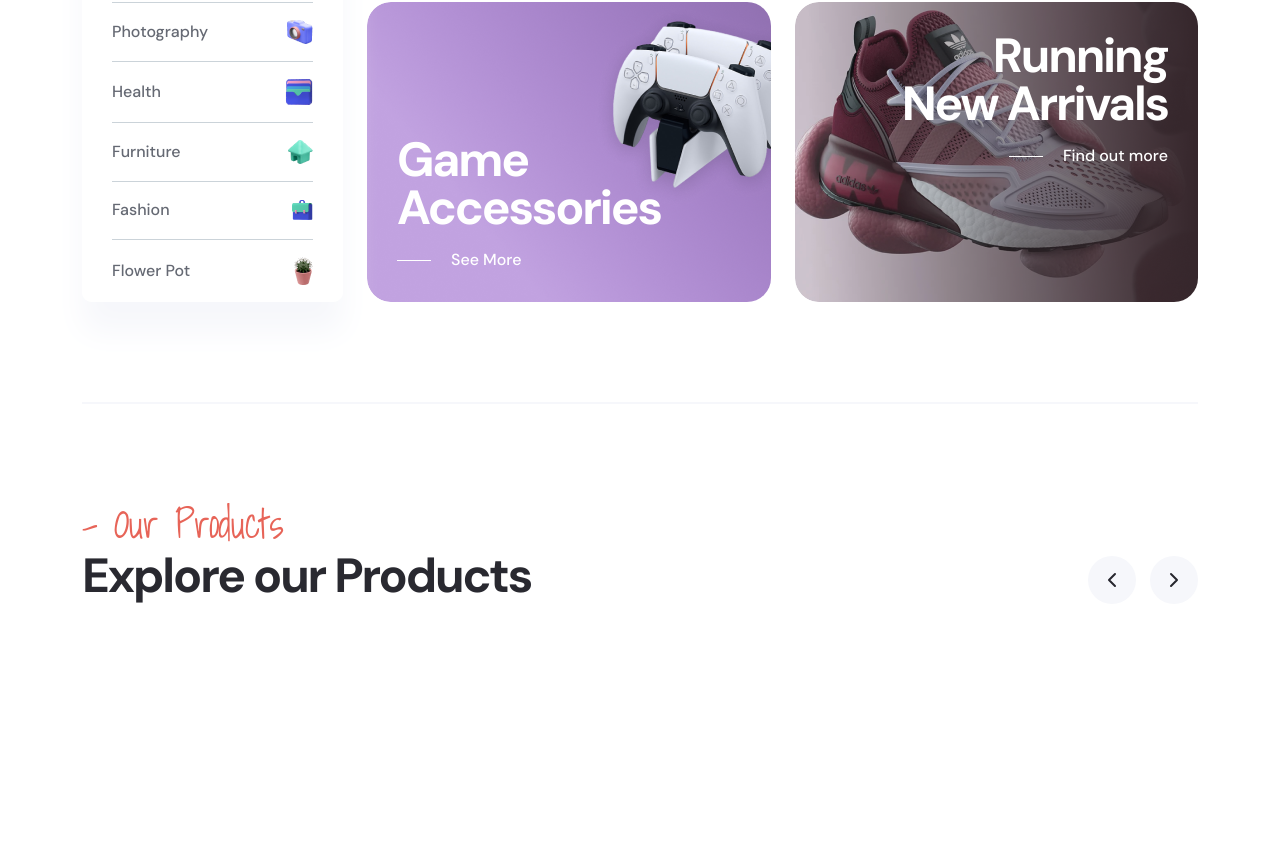
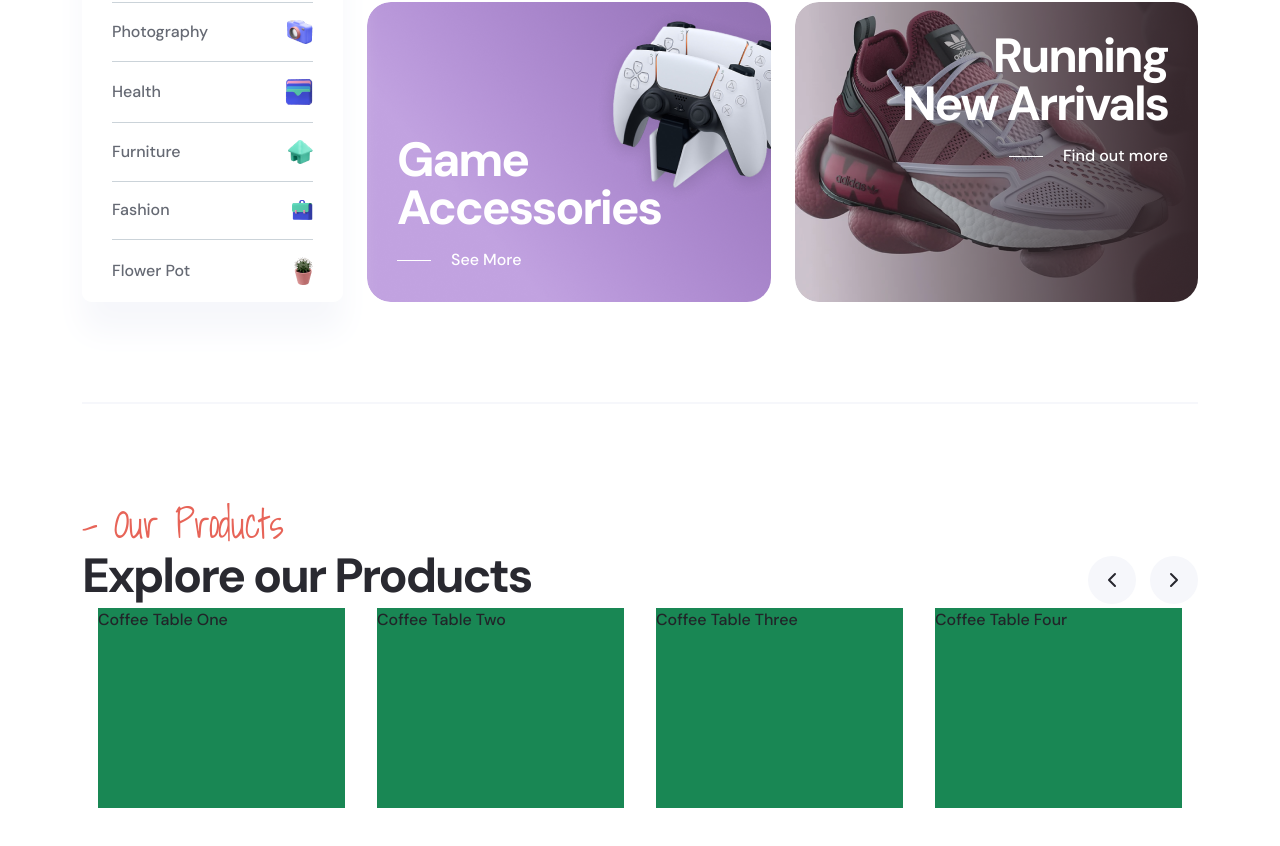
Before and after one commit to rabiussanikhan/task-axilweb, a Vue app: page / in a window 1280 px wide. Shown: the part 616-1462 px from the top of the page. Before the commit the page ends 1224 px from the top, so only its background shows below. Built offline with nearby package versions, Linux system fonts and the light colour scheme.

Commit message:
slider wip

```diff
--- a/package.json
+++ b/package.json
@@ -12,12 +12,13 @@
     "vue": "^2.6.11"
   },
   "devDependencies": {
+    "@popperjs/core": "^2.9.2",
     "@vue/cli-plugin-babel": "~4.5.0",
     "@vue/cli-service": "~4.5.0",
+    "bootstrap": "^5.0.2",
     "feather-icons": "^4.28.0",
-    "@popperjs/core": "^2.9.2",
     "jquery": "^3.6.0",
-    "bootstrap": "^5.0.2",
+    "vue-carousel": "^0.18.0",
     "vue-template-compiler": "^2.6.11"
   },
   "browserslist": [
--- a/src/components/AppProducts.vue
+++ b/src/components/AppProducts.vue
@@ -4,36 +4,48 @@
         <div class="d-flex align-items-center flex-column flex-md-row justify-content-between">
             <h2 class="header-secondary">Explore our Products</h2>
             <div class="slider-btn-group d-flex justify-content-between">
-                <button @click.prevent="starIndex--" type="button" class="slider-btn slider-left-btn">
+                <button
+                    @click.prevent="prevSlide"
+                    type="button"
+                    :class="{'disabled': !prev}"
+                    class="slider-btn slider-left-btn">
                     <i data-feather="chevron-left"></i>
                 </button>
-                <button @click.prevent="starIndex++" type="button" class="slider-btn slider-right-btn">
+                <button
+                    @click.prevent="nextSlide"
+                    type="button"
+                    :class="{'disabled': !next}"
+                    class="slider-btn slider-right-btn">
                     <i data-feather="chevron-right"></i>
                 </button>
             </div>
         </div>
 
-<!--        <div class="products-slider-wrapper min-height-250">
-            <div class="row">
-                <template v-for="(product, index) in products">
-                    <div :key="`product-${index}`"
-                         v-if="(index >= starIndex) && (index <= (starIndex+showableIndex))"
-                         class="col-lg-3">
-                        {{ product.title }}
+        <div class="products-slider-wrapper min-height-250">
+            <carousel
+                ref="carousel"
+                :pagination-enabled="false"
+                :per-page-custom="[[575,1],[767,2],[991,3],[1199,4]]">
+                <slide v-for="(product, index) in products"
+                       :key="index" class="px-3">
+                    <div class="product-item bg-success height-200">
+                        {{product.title}}
                     </div>
-                </template>
-            </div>
-        </div>-->
+                </slide>
+            </carousel>
+        </div>
     </div>
 </template>
 
 <script>
+import {Carousel, Slide} from 'vue-carousel'
+
+
 export default {
     name: "AppProducts",
+    components: {Carousel, Slide},
     data() {
         return {
-            starIndex: 0,
-            showIndex: 3,
             products: [
                 {
                     title: 'Coffee Table One',
@@ -85,8 +97,26 @@ export default {
                         old: 30
                     }
                 }
-            ]
+            ],
         }
+    },
+    methods: {
+        nextSlide() {
+            this.$refs.carousel.goToPage(this.$refs.carousel.getNextPage());
+        },
+        prevSlide() {
+            this.$refs.carousel.goToPage(this.$refs.carousel.getPreviousPage());
+        }
+    },
+    computed: {
+        next() {
+            return true;
+            // return this.$refs.carousel.canAdvanceForward
+        },
+        prev() {
+            return true;
+            // return this.$refs.carousel.canAdvanceBackward
+        },
     }
 }
 </script>
```
Also changed, not shown: 1 other file (tests, documents, lock files or other folders).
